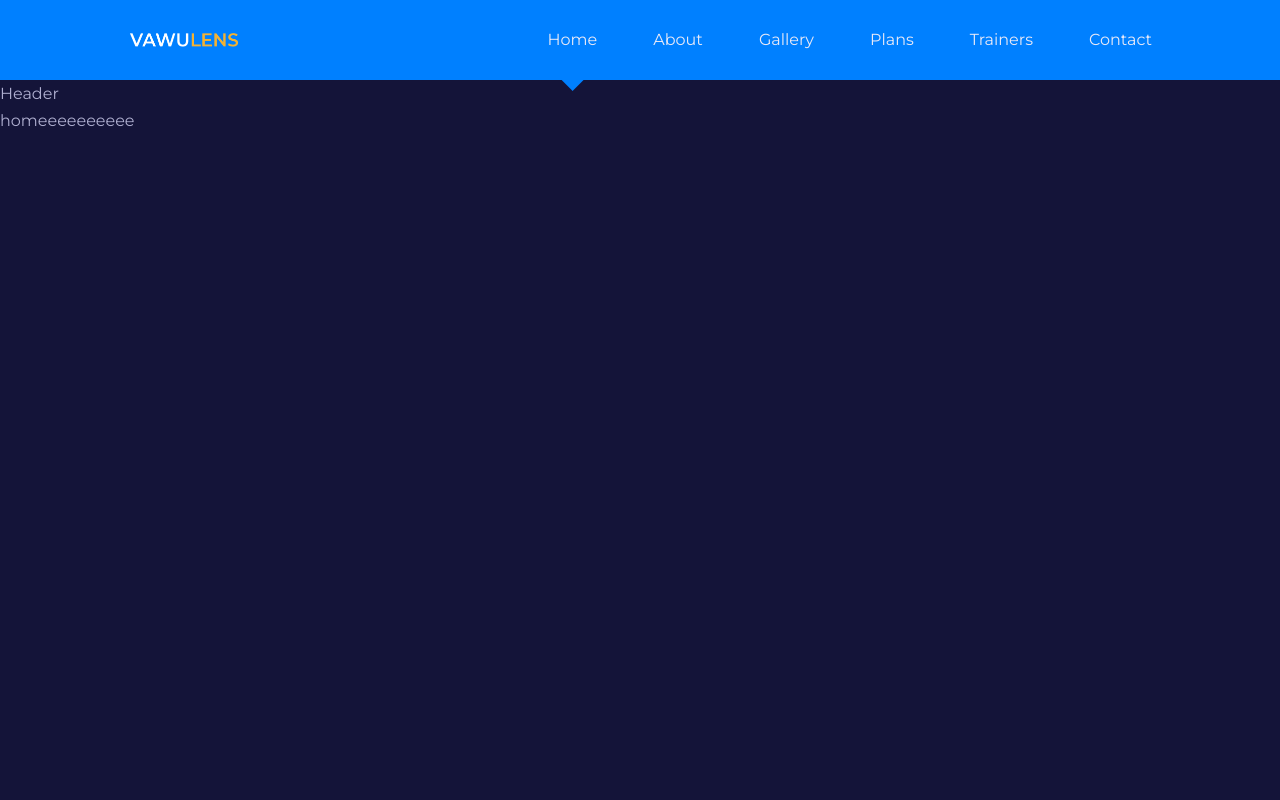
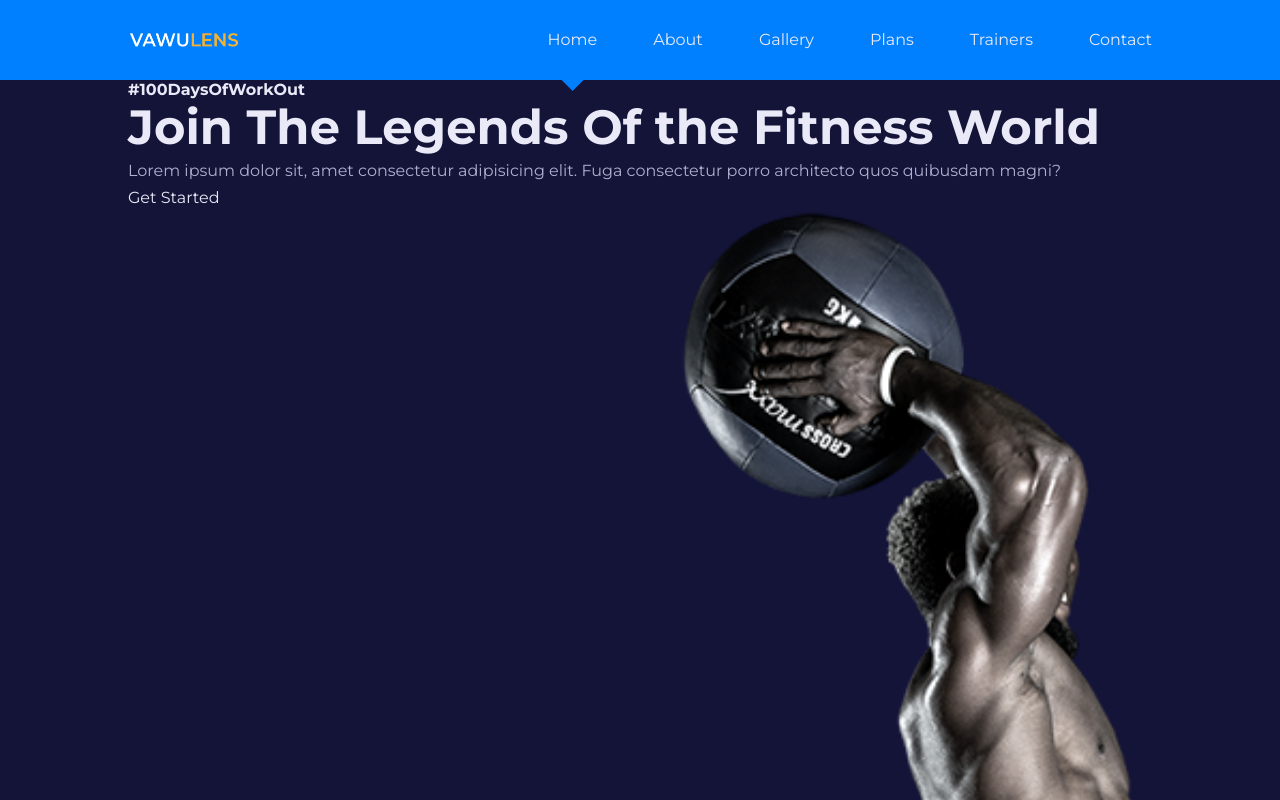
Before and after one commit to aniemmanuelrapoo/Fitness-website, a React (Create React App) app: page / in a window 1280 px wide. Shown: the top 800 px of the page. Built offline with nearby package versions, Linux system fonts and the light colour scheme.

Commit message:
done with main haeder html

```diff
--- a/src/components/Header.jsx
+++ /dev/null
@@ -1,9 +0,0 @@
-import '../pages/home/home.css'
-
-const Header = () => {
-  return (
-    <div>Header</div>
-  )
-}
-
-export default Header
--- /dev/null
+++ b/src/components/MainHeader.jsx
@@ -0,0 +1,26 @@
+import {Link} from 'react-router-dom'
+import Image from '../images/main_header.png'
+import '../pages/home/home.css'
+
+const MainHeader = () => {
+  return (
+    <header className='main__header'>
+      <div className="container main__header-container">
+        <div className="main__header-left">
+          <h4>#100DaysOfWorkOut</h4>
+          <h1>Join The Legends Of the Fitness World</h1>
+          <p>Lorem ipsum dolor sit, amet consectetur adipisicing elit. Fuga consectetur porro architecto quos quibusdam magni?</p>
+          <Link to="/plans" className='btn lg'>Get Started</Link>
+        </div>
+        <div className="main__header-right">
+          <div className="main__header-circle"></div>
+          <div className="main_header-image">
+            <img src={Image} alt="Main Header Img" />
+          </div>
+        </div>
+      </div>
+    </header>
+  )
+}
+
+export default MainHeader
--- a/src/pages/home/Home.jsx
+++ b/src/pages/home/Home.jsx
@@ -1,11 +1,10 @@
-import Header from '../../components/Header'
+import MainHeader from '../../components/MainHeader'
 import './home.css'
 
 const Home = () => {
   return (
     <>
-      <Header />
-      homeeeeeeeeee
+      <MainHeader />
     </>
   )
 }
```
